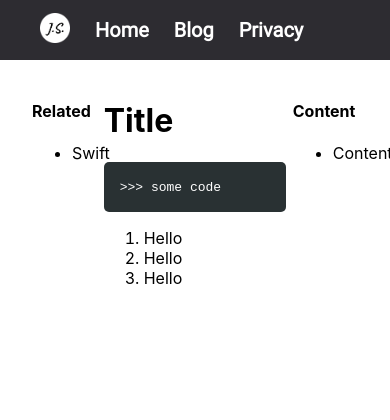
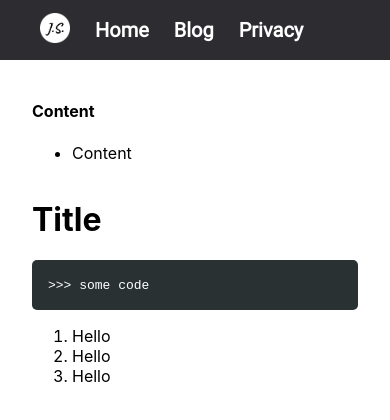
Before and after one commit to jonahschueller/JSchueller.de, a Next.js app: page /blog/featured/test in a window 390 px wide. Shown: the top 420 px of the page. Built offline with nearby package versions, Linux system fonts and the light colour scheme.

Commit message:
📱 Responsive design for Blog Posts.

```diff
--- a/pages/blog/[category]/[post].js
+++ b/pages/blog/[category]/[post].js
@@ -16,13 +16,13 @@ const Post = ({ post }) => {
             </Head>
             <div className={styles.container}>
                 <div
-                    className={styles.postContent}
+                    className={styles.postRelated}
                     dangerouslySetInnerHTML={{__html: leftSide}}/>
                 <div
                     className={styles.postContent}
                     dangerouslySetInnerHTML={{__html: content}}/>
                 <div
-                    className={styles.postContent}
+                    className={styles.postTableOfContents}
                     dangerouslySetInnerHTML={{__html: rightSide}}/>
             </div>
         </div>
--- a/styles/Content.module.css
+++ b/styles/Content.module.css
@@ -35,3 +35,12 @@
     cursor: pointer;
     text-decoration: underline;
 }
+
+@media only screen and (max-width: 1000px) {
+    .container {
+        margin: 0 10%;
+        margin-top: 80px;
+    }
+
+
+}
--- a/styles/Home.module.css
+++ b/styles/Home.module.css
@@ -88,6 +88,10 @@
 
 
 @media only screen and (max-width: 1000px) {
+  .main {
+    padding: 0 10%;
+  }
+
   .meContainer {
     display: flex;
     /* width: 60%; */
--- a/styles/Post.module.css
+++ b/styles/Post.module.css
@@ -19,6 +19,14 @@
     color: white;
 }
 
+.postRelated {
+
+}
+
+.postTableOfContents {
+
+}
+
 .postContent p code {
     font-family: 'Courier New', Courier, monospace;
     background-color: #293133;
@@ -26,3 +34,19 @@
     border-radius: 8px;
     color: white;
 }
+
+@media only screen and (max-width: 1000px) {
+
+    .container {
+        display: flex;
+        flex-direction: column-reverse;
+        justify-content: flex-end;
+        gap: 20%;
+
+    }
+
+    .postRelated {
+        visibility: hidden;
+    }
+
+}
```
